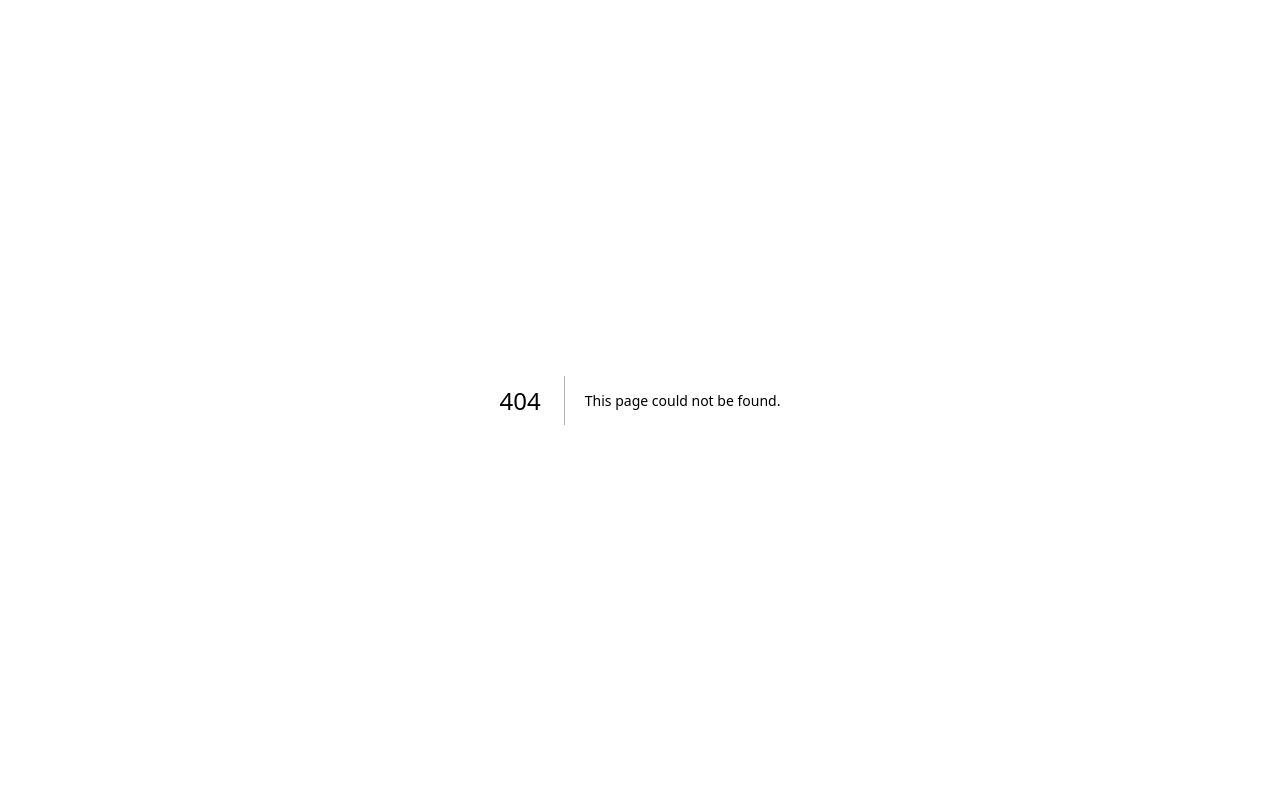
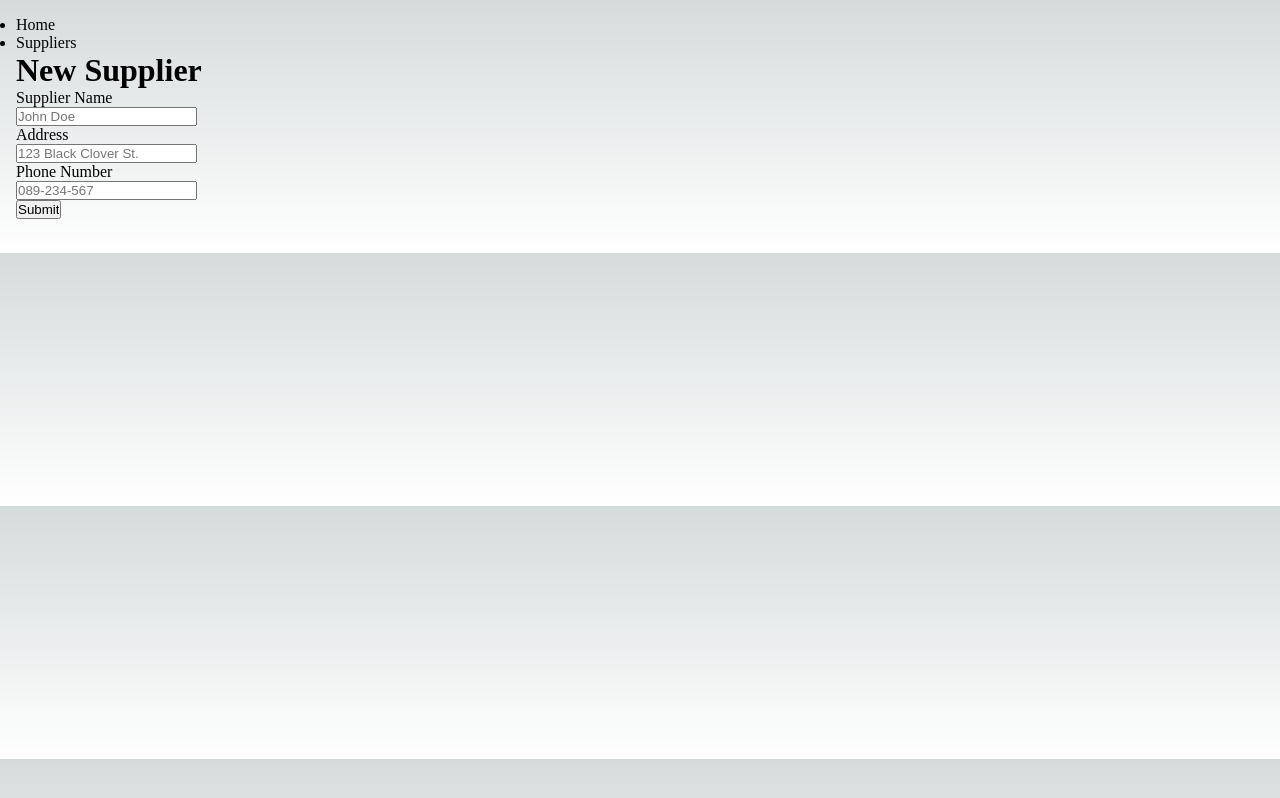
Before and after one commit to LynnT-2003/stock-final-6411271, a Next.js app: page /supplier/supplier in a window 1280 px wide. Before the commit this address had no page. Built offline with nearby package versions, Linux system fonts and the light colour scheme.

Commit message:
Created Supplier page for adding

```diff
--- /dev/null
+++ b/pages/supplier/supplier.js
@@ -0,0 +1,82 @@
+import { useState } from "react";
+import { useForm } from "react-hook-form";
+import Link from "next/link";
+
+export default function AddSupplier() {
+  const { register, handleSubmit } = useForm();
+  const [data, setData] = useState("");
+
+  const saveSupplier = async (data) => {
+    const response = await fetch("/api/stockFinal/suppliers", {
+      method: "POST", // *GET, POST, PUT, DELETE, etc.
+      mode: "cors", // no-cors, *cors, same-origin
+      cache: "no-cache", // *default, no-cache, reload, force-cache, only-if-cached
+      // credentials: "same-origin", // include, *same-origin, omit
+      headers: {
+        "Content-Type": "application/json",
+        // 'Content-Type': 'application/x-www-form-urlencoded',
+      },
+      // redirect: "follow", // manual, *follow, error
+      referrerPolicy: "no-referrer", // no-referrer, *no-referrer-when-downgrade, origin, origin-when-cross-origin, same-origin, strict-origin, strict-origin-when-cross-origin, unsafe-url
+      // serialisation
+      body: JSON.stringify(data), // body data type must match "Content-Type" header
+    });
+    const result = await response.json(); // deserialise
+    if (result.error) {
+      alert("Error: " + result.error);
+    } else {
+      alert("Supplier Added");
+      window.location.href = "/supplier";
+    }
+    console.log(result);
+    setData(JSON.stringify(data));
+  };
+
+  return (
+    <div style={{ margin: "1rem" }}>
+      <nav>
+        <ul>
+          <li>
+            <Link href="/">Home</Link>
+          </li>
+          <li>
+            <Link href="/supplier">Suppliers</Link>
+          </li>
+        </ul>
+      </nav>
+      <form onSubmit={handleSubmit(saveSupplier)}>
+        <h1>New Supplier</h1>
+        <label htmlFor="supplierName">Supplier Name</label>
+        <br />
+        <input
+          id="name"
+          {...register("name", { required: true })}
+          placeholder="John Doe"
+        />
+        <br />
+
+        <label htmlFor="address">Address</label>
+        <br />
+        <input
+          id="address"
+          {...register("address", { required: true })}
+          placeholder="123 Black Clover St."
+        />
+        <br />
+
+        <label htmlFor="phone">Phone Number</label>
+        <br />
+        <input
+          id="phoneNumber"
+          {...register("phoneNumber", { required: true })}
+          placeholder="089-234-567"
+        />
+        <br />
+
+        <input type="submit" />
+        <p>{data}</p>
+        <br />
+      </form>
+    </div>
+  );
+}
```
Also changed, not shown: pages/supplier/index.jsx (renamed from pages/supplier/index.js, +11 -9 lines).
